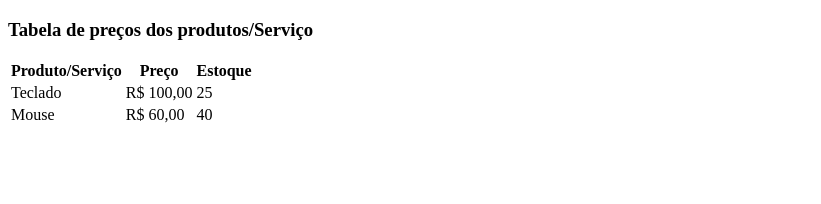
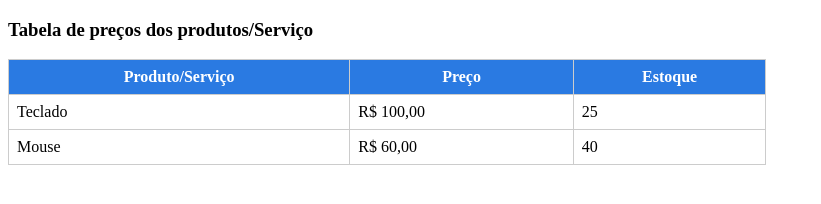
Before and after one commit to evertonestudante2025-star/html-aula2, a plain HTML site: page index.html in a window 1280 px wide. Shown: the whole page, without its empty margins (0-821 px from the left). Drawn offline with Linux system fonts and the light colour scheme.

Commit message:
Adicionando o css para a tabela

```diff
--- a/index.html
+++ b/index.html
@@ -5,6 +5,7 @@
     <meta charset="UTF-8">
     <meta name="viewport" content="width=device-width, initial-scale=1.0">
     <title>Document</title>
+    <link rel="stylesheet" href="style.css">
 </head>
 
 <body>
--- /dev/null
+++ b/style.css
@@ -0,0 +1,11 @@
+table {
+    border-collapse: collapse ;width: 60%;
+}
+th, td {
+    border: 1px solid #ccc;
+    padding: 8px;
+}
+th {
+    background-color: #2a7ae2;
+    color:white;
+}
```
